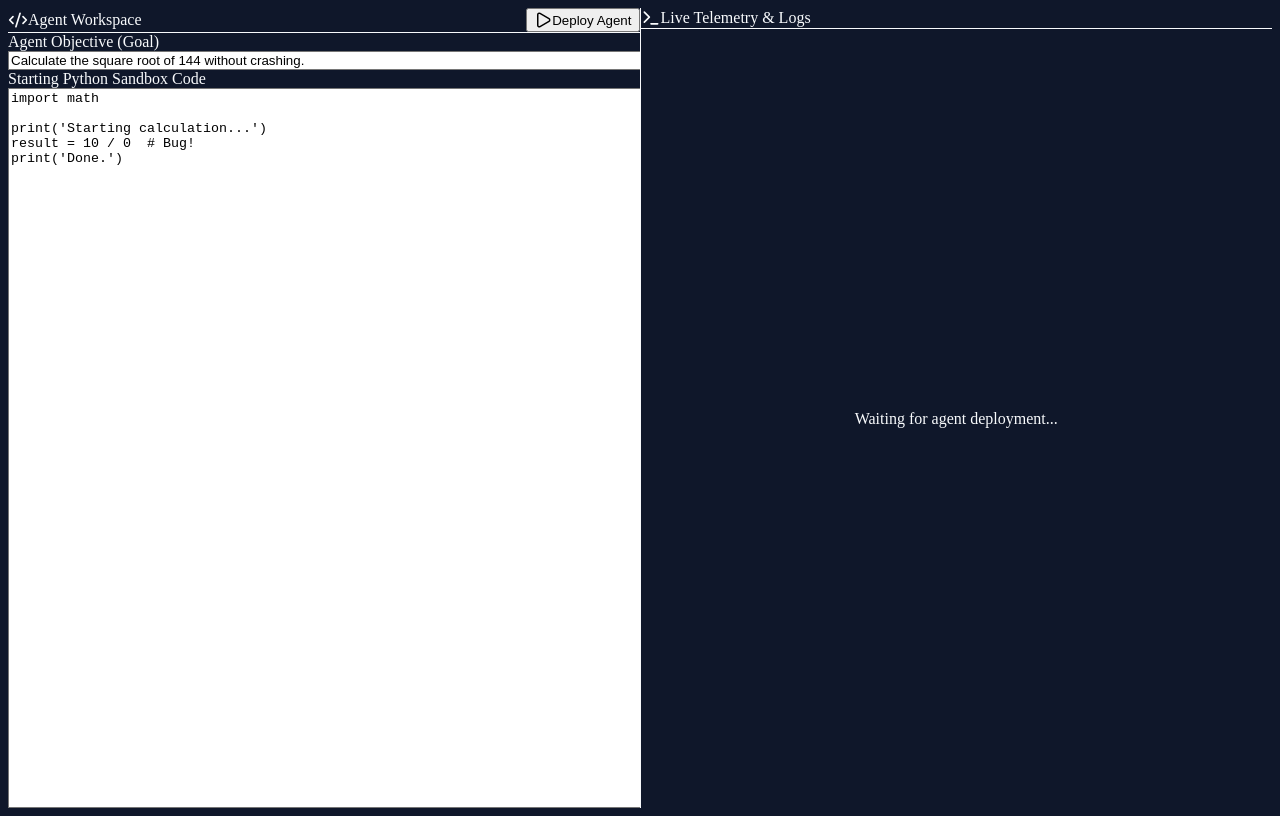
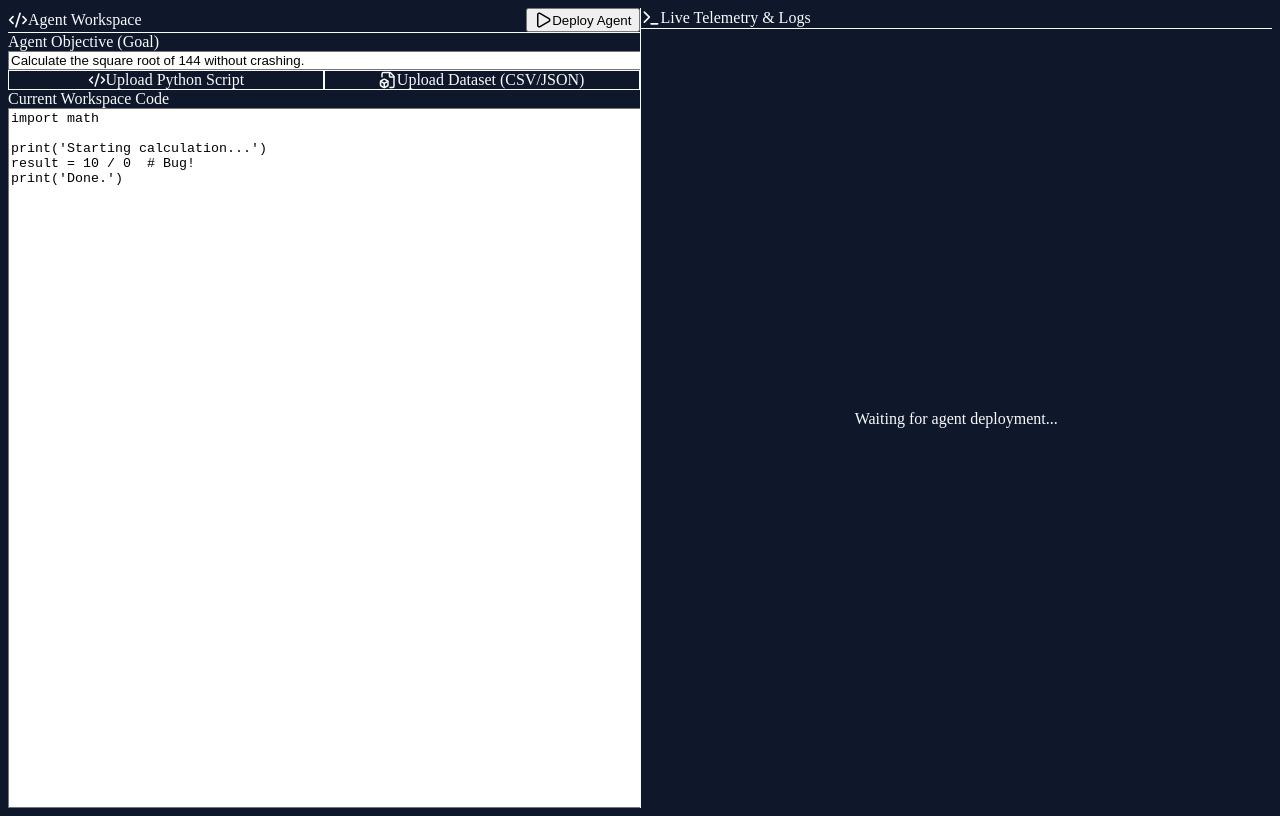
Before and after one commit to AdiTyaPal0710/ML-SandBox, a React (Vite) app in the folder frontend/: page / in a window 1280 px wide. Built offline with nearby package versions, Linux system fonts and the light colour scheme.

Commit message:
Added file upload

```diff
--- a/frontend/src/App.jsx
+++ b/frontend/src/App.jsx
@@ -1,5 +1,5 @@
 import { useState, useEffect, useRef } from "react";
-import { Play, Terminal, Code2, Activity, CheckCircle2, XCircle } from 'lucide-react';
+import { Play, Terminal, Code2, Activity, CheckCircle2, XCircle, FileBox } from 'lucide-react';
 
 function App() {
 
@@ -49,6 +49,20 @@ function App() {
     };
   }
 
+  const handleCodeUpload = (e) => {
+
+    const file = e.target.files[0];
+
+    if (!file) {
+      return;
+    }
+
+    const reader = new FileReader();
+    reader.onload = (event) => {
+      setCode(event.target.result);
+    }
+    reader.readAsText(file);
+  }
   return (
     <div className="flex h-screen bg-slate-950 text-slate-300 font-sans">
 
@@ -81,11 +95,42 @@ function App() {
               value={goal}
               onChange={(e) => setGoal(e.target.value)}
               className="w-full bg-slate-950 border border-slate-700 rounded p-3 text-slate-200 focus:outline-none focus:border-blue-500"
+              placeholder="e.g., Tune this model to achieve > 85% accuracy..."
             />
           </div>
 
-          <div className="flex flex-col gap-2 flex-1">
-            <label className="text-sm font-semibold text-slate-400">Starting Python Sandbox Code</label>
+          {/* New File Upload Row */}
+          <div className="flex gap-4 mt-2">
+            {/* Python Script Upload */}
+            <div className="relative flex-1">
+              <input
+                type="file"
+                accept=".py"
+                onChange={handleCodeUpload}
+                className="absolute inset-0 w-full h-full opacity-0 cursor-pointer"
+              />
+              <div className="flex items-center justify-center gap-2 bg-slate-800 hover:bg-slate-700 text-slate-300 p-3 rounded border border-slate-700 transition-colors pointer-events-none">
+                <Code2 size={18} />
+                <span>Upload Python Script</span>
+              </div>
+            </div>
+
+            {/* Dataset Upload (UI Placeholder for now) */}
+            <div className="relative flex-1">
+              <input
+                type="file"
+                accept=".csv,.json"
+                className="absolute inset-0 w-full h-full opacity-0 cursor-pointer"
+              />
+              <div className="flex items-center justify-center gap-2 bg-slate-800 hover:bg-slate-700 text-slate-300 p-3 rounded border border-slate-700 transition-colors pointer-events-none">
+                <FileBox size={18} />
+                <span>Upload Dataset (CSV/JSON)</span>
+              </div>
+            </div>
+          </div>
+
+          <div className="flex flex-col gap-2 flex-1 mt-2">
+            <label className="text-sm font-semibold text-slate-400">Current Workspace Code</label>
             <textarea
               value={code}
               onChange={(e) => setCode(e.target.value)}
```
